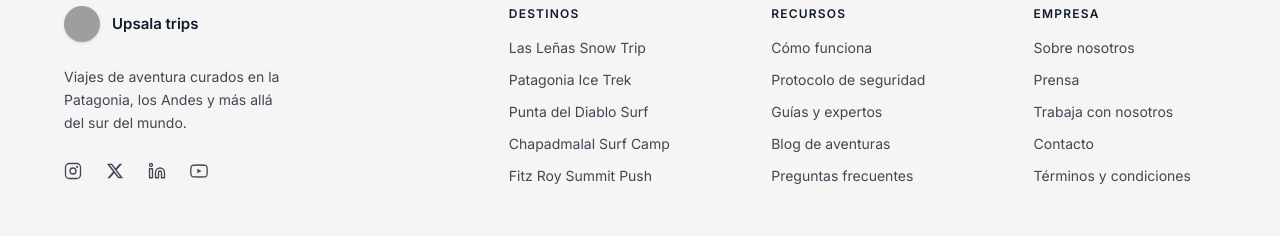
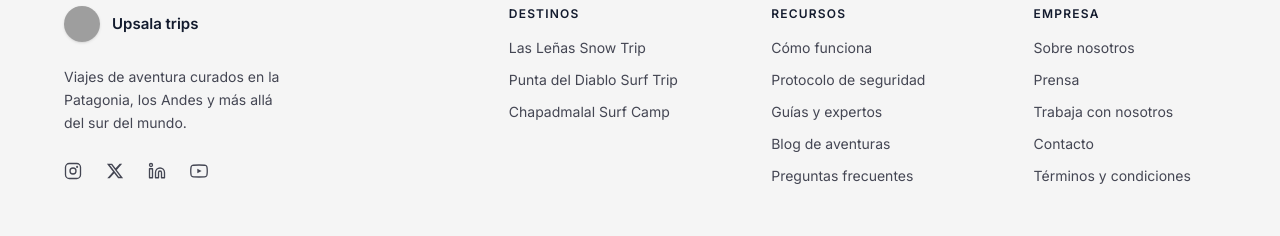
Before and after one commit to GritiusX/upsala-demo, a React (Vite) app: page / in a window 1280 px wide. Shown: the part 2476-2712 px from the top of the page. Built offline with nearby package versions, Linux system fonts and the light colour scheme; grey boxes are pictures that could not be loaded.

Commit message:
Unifica nombres de expediciones en todas las pantallas

```diff
--- a/src/components/Footer.jsx
+++ b/src/components/Footer.jsx
@@ -5,7 +5,7 @@ const LOGO = 'https://lh3.googleusercontent.com/aida/AEtjO1V3YTd0EZhkovLBfRz0CmD
 const IMG1 = 'https://lh3.googleusercontent.com/aida-public/AB6AXuCaV0JGHHOtYHrMQPiFo9YVqRlCMjpWgPOG-VNGrpB-aZo3IAOhq56uJoZo8LrNrA8-qVu0fyiwah6mg1BkwsbcExWyhy7wo9GkMSx-3LydPlGk_NzH-intwu5-_bc7rbSfEhDwIvKquXiNDfiaJQiYIHZ4LGoTMdMacLiPBzJDkiarebFoi0dC3QQDBhCeqfcJ9MlvewoN7IHAPEA7FJEE6KwScf8Re5REcbEDVRALLi7izcFAYo5xYg'
 const IMG2 = 'https://lh3.googleusercontent.com/aida-public/AB6AXuCdu0Jncvq051USWK0M5Y-EQo6BeZ_PhVMx8_-Dluci_Rdl_l8Zw5qRt6VBKjPgiIpVDWru1H1zSv4eT_FJ9Fzr3SnCBLU0M4I-zRTna1F3if7JURXuc22I_sbBBir-bcb_L7W82UqizILVtodYVmNI0WeSLjk3rMHuFUo81FNfDucliERFh5mgC9aiYByOcsTmbCAn9dAjnJXY5_SD62yLs5kheya_o4Y_tyze_9iK1UU600xYSSLcqg'
 
-const DESTINOS = ['Las Leñas Snow Trip', 'Patagonia Ice Trek', 'Punta del Diablo Surf', 'Chapadmalal Surf Camp', 'Fitz Roy Summit Push']
+const DESTINOS = ['Las Leñas Snow Trip', 'Punta del Diablo Surf Trip', 'Chapadmalal Surf Camp']
 const RECURSOS  = ['Cómo funciona', 'Protocolo de seguridad', 'Guías y expertos', 'Blog de aventuras', 'Preguntas frecuentes']
 const EMPRESA   = ['Sobre nosotros', 'Prensa', 'Trabaja con nosotros', 'Contacto', 'Términos y condiciones']
 
--- a/src/screens/AdminDashboard.jsx
+++ b/src/screens/AdminDashboard.jsx
@@ -18,9 +18,9 @@ const kpis = [
 ]
 
 const expeditions = [
-  { img: TRIP1_IMG, name: 'Perito Moreno Traverse', date: 'Nov 12', spots: '18/20', revenue: '$32,400', status: 'Confirmado' },
-  { img: TRIP2_IMG, name: 'Fitz Roy Summit Push', date: 'Nov 18', spots: '12/15', revenue: '$87,000', status: 'Confirmado' },
-  { img: TRIP3_IMG, name: 'Lake Argentino Kayak', date: 'Dec 01', spots: '8/12', revenue: '$11,400', status: 'Abierto' },
+  { img: TRIP1_IMG, name: 'Chapadmalal Surf Camp', date: '10 Nov', spots: '18/20', revenue: '$32,400', status: 'Confirmado' },
+  { img: TRIP2_IMG, name: 'Las Leñas Snow Trip', date: '15 Jul', spots: '12/15', revenue: '$87,000', status: 'Confirmado' },
+  { img: TRIP3_IMG, name: 'Punta del Diablo Surf Trip', date: '12 Oct', spots: '8/12', revenue: '$11,400', status: 'Abierto' },
 ]
 
 const chartData = [65000, 72000, 68000, 95000, 88000, 124500]
--- a/src/screens/Checkout.jsx
+++ b/src/screens/Checkout.jsx
@@ -406,8 +406,8 @@ export default function Checkout({ navigate }) {
               {/* Summary body */}
               <div className="p-lg flex flex-col gap-md">
                 <div>
-                  <h3 className="font-headline-sm text-on-surface">Fitz Roy Trek</h3>
-                  <p className="font-body-md text-on-surface-variant">El Chaltén, Argentina</p>
+                  <h3 className="font-headline-sm text-on-surface">Las Leñas Snow Trip</h3>
+                  <p className="font-body-md text-on-surface-variant">Mendoza, Argentina</p>
                 </div>
 
                 <div className="flex flex-col gap-xs">
--- a/src/screens/TripDetail.jsx
+++ b/src/screens/TripDetail.jsx
@@ -104,7 +104,7 @@ export default function TripDetail({ navigate }) {
             <div className="flex items-center gap-base flex-1 min-w-0">
               <img src={LOGO} alt="Logo" className="h-6 w-auto shrink-0" />
               <span className="font-label-md text-on-surface truncate">
-                Las Leñas Freeride Circuit
+                Las Leñas Snow Trip
               </span>
             </div>
             <img
@@ -148,7 +148,7 @@ export default function TripDetail({ navigate }) {
         <div className="px-margin-mobile py-lg pb-24 flex flex-col gap-lg">
           {/* Title block */}
           <div className="flex flex-col gap-sm">
-            <h1 className="font-headline-lg text-on-surface">Las Leñas Freeride Circuit</h1>
+            <h1 className="font-headline-lg text-on-surface">Las Leñas Snow Trip</h1>
             <p className="font-body-md text-on-surface-variant">Mendoza, Argentina</p>
             <div className="flex items-center gap-sm">
               <StarRating stars={4.9} />
@@ -269,7 +269,7 @@ export default function TripDetail({ navigate }) {
 
             {/* Title block */}
             <div className="flex flex-col gap-sm">
-              <h1 className="font-headline-lg text-on-surface">Las Leñas Freeride Circuit</h1>
+              <h1 className="font-headline-lg text-on-surface">Las Leñas Snow Trip</h1>
               <p className="font-body-lg text-on-surface-variant">Mendoza, Argentina</p>
               <div className="flex items-center gap-sm">
                 <StarRating stars={4.9} size={20} />
```
